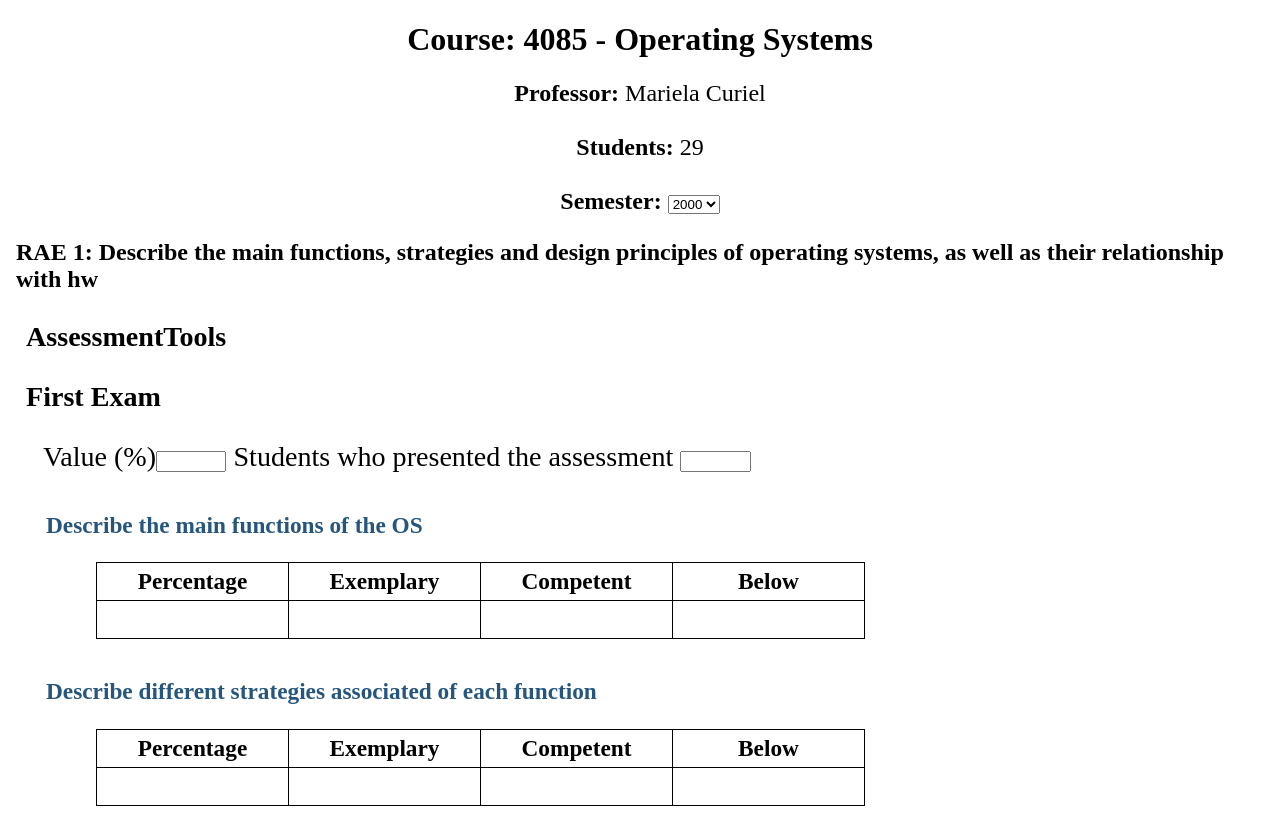
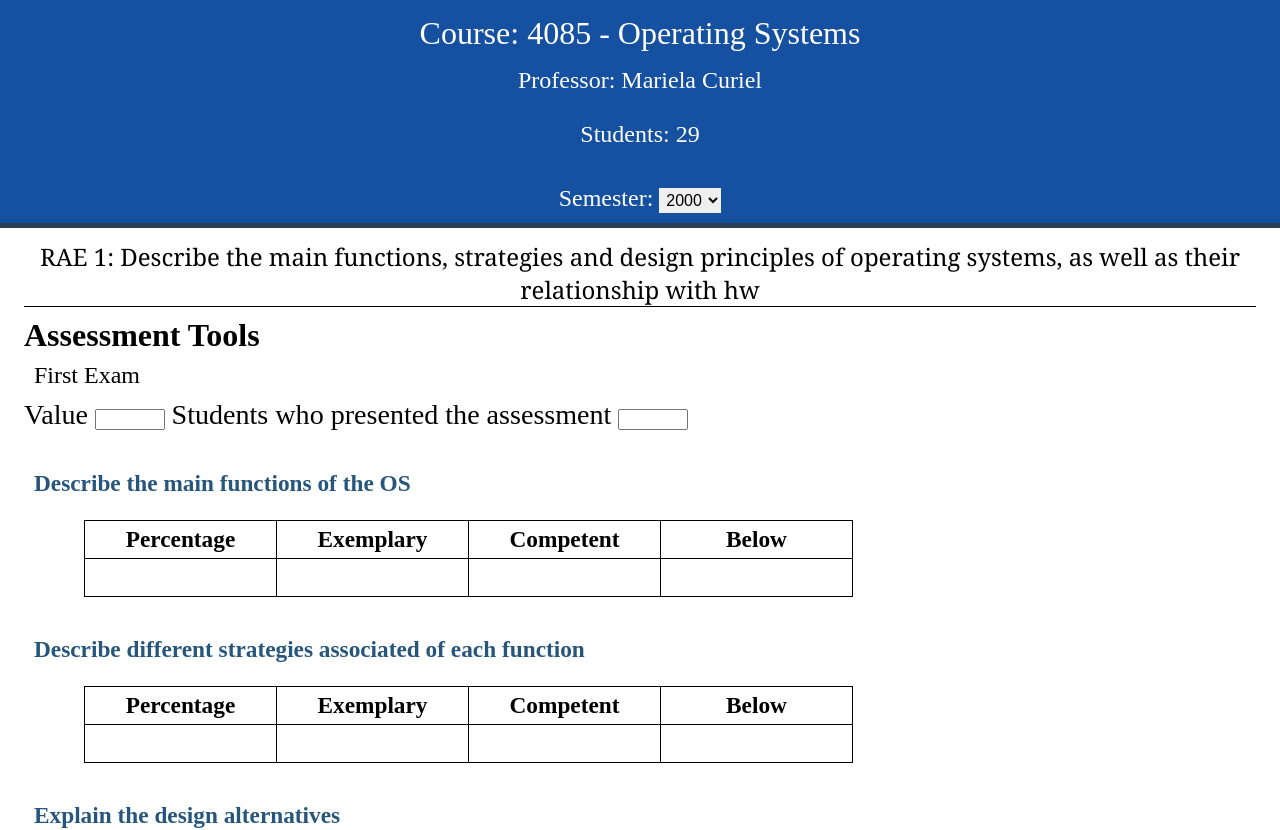
Before and after one commit to Yotas01/FrontEnd, an Angular app: page / in a window 1280 px wide. Shown: the top 830 px of the page. Built offline with nearby package versions, Linux system fonts and the light colour scheme.

Commit message:
Made some style changes

```diff
--- a/src/app/app.component.css
+++ b/src/app/app.component.css
@@ -1,3 +1,6 @@
+body{
+    overflow: visible;
+}
 button {
     background: #3498db;
     font-family: Georgia;
@@ -13,3 +16,14 @@ button:hover {
     background: #3cb0fd;
     text-decoration: none;
 }
+group:before,
+group:after{
+    content: "";
+    display: table;
+}
+.group:after{
+    clear: both;
+}
+.group{
+    zoom: 1;
+}
--- a/src/app/app.component.html
+++ b/src/app/app.component.html
@@ -1,4 +1,12 @@
-<app-course></app-course>
-<app-rae></app-rae>
-<button>Regresar</button>
-<button>Enviar</button>
+<html>
+    <head>
+        <meta charset="utf-8">
+            <title>{{title}}</title>
+    </head>
+    <body>
+        <app-course></app-course>
+        <app-rae></app-rae>
+        <button>Regresar</button>
+        <button>Enviar</button>
+    </body>
+</html>
--- a/src/app/app.component.ts
+++ b/src/app/app.component.ts
@@ -6,5 +6,5 @@ import { Component } from '@angular/core';
   styleUrls: ['./app.component.css']
 })
 export class AppComponent {
-  title = 'FrontEnd';
+  title = 'Reportes ABET';
 }
--- a/src/app/components/assessment-tool/assessment-tool.component.css
+++ b/src/app/components/assessment-tool/assessment-tool.component.css
@@ -1,16 +1,15 @@
-h3{
-    position: relative;
-    left: 10px;
+.assessment-tool{
+  margin-top: 10px;
+  font-size: xx-large;
 }
-
-label::before{
-    content: "\00a0"
+.assessment-description{
+  margin: -20px 0 10px 10px;
+  font-size: x-large;
+  font-weight: normal;
 }
-
 form{
     font-weight: lighter;
     position: relative;
-    left: 10px;
 }
 
 input{
--- a/src/app/components/assessment-tool/assessment-tool.component.html
+++ b/src/app/components/assessment-tool/assessment-tool.component.html
@@ -1,11 +1,11 @@
-<h3>AssessmentTools</h3>
+<div class="assessment-tool">Assessment Tools</div>
 
 <h3 *ngFor="let a of assessmentTools">
-    <p id="assessDescription">{{ a.description }}</p>
+    <div class="assessment-description" id="assessDescription">{{ a.description }}</div>
     <form >
-        <label for="value">Value (%)</label>
-        <input type="number" min="0">
-        <label for="totalStudents">Students who presented the assessment </label>
+        <label for="value">Value </label>
+        <input id="value" type="number" min="0">
+        <label for="totalStudents"> Students who presented the assessment </label>
         <input type="number" onkeypress="return event.charCode >= 48" min="1" >
         <app-performance-indicator [rae]=a.rae [at]=a.id></app-performance-indicator>
     </form>
--- a/src/app/components/course/course.component.css
+++ b/src/app/components/course/course.component.css
@@ -1,7 +1,32 @@
-h1,h2{
+.course-header{
+    background-color: rgb(21, 81, 160);
+    padding: 10px;
+    margin: -8px -20px;
+    border-bottom: 5px solid rgba(56, 56, 56, 0.7);
+    color: white;
+    font-weight: normal;
+    font-family: 'Times New Roman', Times, serif;
+}
+.course-id-name{
+    padding: 5px;
     text-align: center;
+    font-size: xx-large;
 }
-
+.course-professor-students{
+    box-sizing: border-box;
+    margin: 10px;
+    text-align: center;
+    font-size: x-large;
+}
+.course-semester{
+    text-align: center;
+    font-size: x-large;
+}
+.course-semester select{
+    padding: 3px;
+    font-size: medium;
+    border: none;
+}
 #prof,#students{
     font-weight: lighter;
 }
--- a/src/app/components/course/course.component.html
+++ b/src/app/components/course/course.component.html
@@ -1,9 +1,12 @@
-<h1>
+<div class="course-header">
+    <div class="course-id-name">
         Course: {{course.id + " - " + course.name}}
-</h1>
-<h2>
+    </div>
+    <div class="course-professor-students">
         Professor:<label id="prof"> {{ course.professor }} </label><br><br>
         Students:<label id="students">  {{ course.students}}</label><br><br>
+    </div>
+    <div class="course-semester">
         <label id="semester">Semester:
         <select id="semester">
             <option value="2000">2000</option>
@@ -11,4 +14,5 @@
             <option value="2110">2110</option>
             <option value="2130">2130</option>
         </select></label>
-</h2>
+    </div>
+</div>
--- a/src/app/components/prueba.html
+++ /dev/null
@@ -1 +0,0 @@
-<h1>Ggggg</h1>
--- a/src/app/components/rae/rae.component.css
+++ b/src/app/components/rae/rae.component.css
@@ -1,8 +1,6 @@
-body {
-    background: rgba(255, 255, 255, 0.8);/*el ultimo parametro es la opacidad del fondo y los cambios que se hacen en body afectan a todos los demas*/
+.rae{
+    font-family: Cambria, Cochin, Georgia, Times, 'Times New Roman', serif;
+    font-weight: normal;
+    text-align: center;
+    border-bottom: 1px solid black;
 }
-
-#rae {
-    font-weight: bolder;
-    border: #123456;
-}
--- a/src/app/components/rae/rae.component.html
+++ b/src/app/components/rae/rae.component.html
@@ -1,6 +1,6 @@
 <body>
     <h2 *ngFor="let rae of raes">
-        <p id = "rae">{{ "RAE " + rae.id + ": " + rae.description}}</p>
+        <div class="rae" id = "rae">{{ "RAE " + rae.id + ": " + rae.description}}</div>
         <app-assessment-tool [rae]=rae.id></app-assessment-tool>
     </h2>
 </body>
```
Lines whose indentation alone changed are shown as unchanged.
